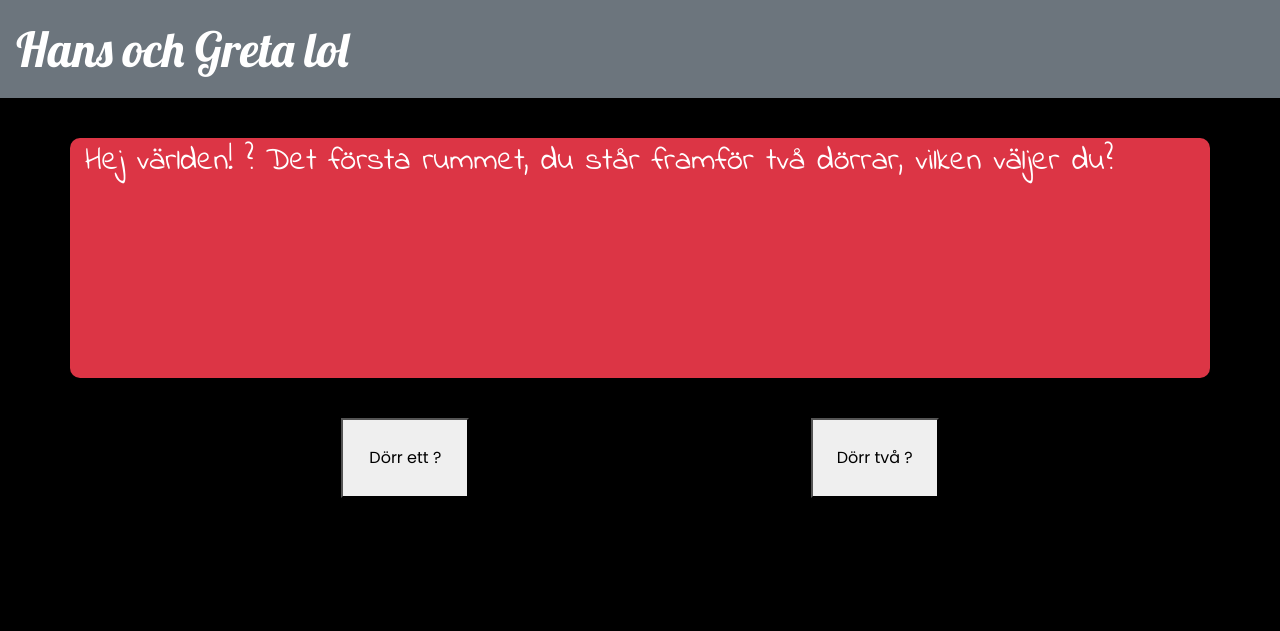
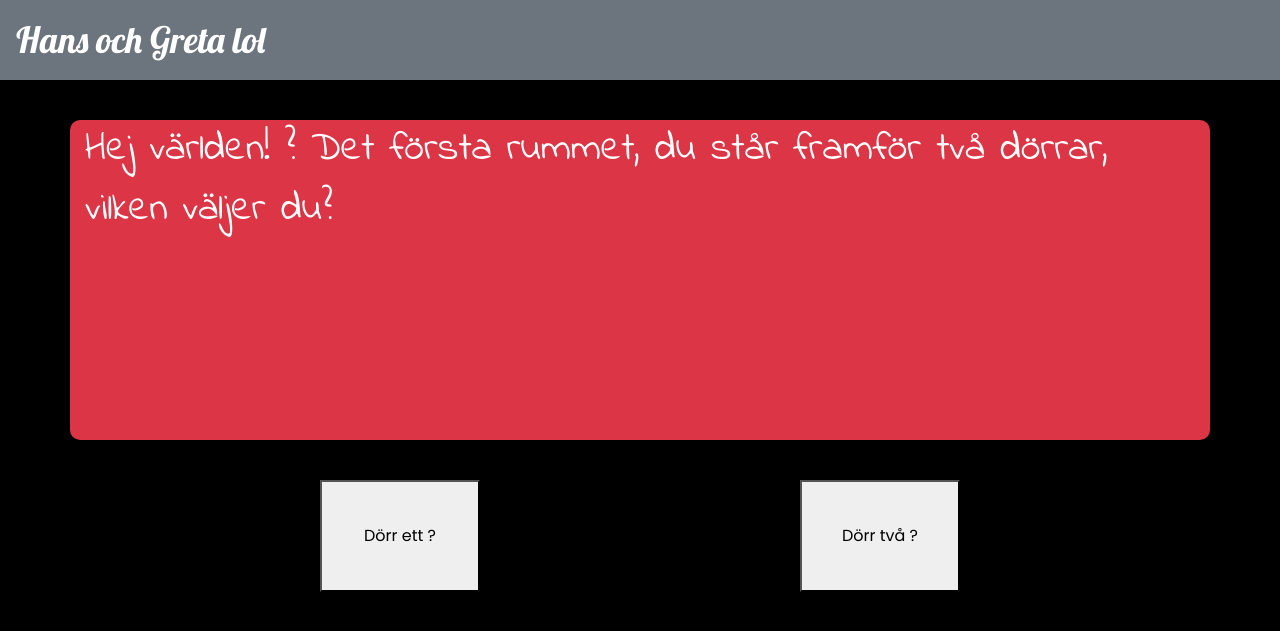
Before and after one commit to Schampen/wsp1-soloaventyr, a PHP site: page / in a window 1280 px wide. Shown: the top 631 px of the page. Run offline with PHP 8.4, Linux system fonts and the light colour scheme; data comes from the database, SQL or seed files in the repository; data that the repository does not hold is empty; a stand-in replaces the project's code that opens the database connection.

Commit message:
Gjort sidan lite mer responsive

```diff
--- a/php/css/style.css
+++ b/php/css/style.css
@@ -10,7 +10,6 @@ main {
 }
 
 p {
-    font-size: 2em;
     color: white;
     font-family: 'Indie Flower', cursive;
 }
@@ -18,7 +17,6 @@ p {
 .h1 {
     color: white;
     font-family: 'Lobster', cursive;
-    font-size: 3em;
 }
 
 ul {
@@ -31,12 +29,95 @@ ul {
 
 .container {
     border-radius: 10px;
-    height: 30vh;
-    width: 80em;
 }
 
 button {
-    height: 5em;
-    width: 8em;
     font-family: 'Poppins', sans-serif;
 }
+
+/**Small devices (landscape phones, 576px and up)**/
+@media (min-width: 576px) {
+    button {
+        height: 5em;
+        width: 8em;
+    }
+
+    .container {
+        height: 30vh;
+        width: 60em;
+    }
+
+    p {
+        font-size: 1.25em;
+    }
+
+    .h1 {
+        font-size: 1em;
+    }
+
+}
+
+/** Medium devices (tablets, 768px and up)**/
+@media (min-width: 768px) {
+    button {
+        height: 4em;
+        width: 6em;
+    }
+
+    .container {
+        height: 30vh;
+        width: 70em;
+    }
+
+    p {
+        font-size: 1.5em;
+    }
+
+    .h1 {
+        font-size: 1.25em;
+    }
+
+}
+
+/** Large devices (desktops, 992px and up)**/
+@media (min-width: 992px) {
+    button {
+        height: 5em;
+        width: 8em;
+    }
+
+    .container {
+        height: 30vh;
+        width: 80em;
+    }
+
+    p {
+        font-size: 2em;
+    }
+
+    .h1 {
+        font-size: 1.75em;
+    }
+}
+
+/* Extra large devices (large desktops, 1200px and up)*/
+@media (min-width: 1200px) {
+    button {
+        height: 7em;
+        width: 10em;
+    }
+
+    .container {
+        height: 40vh;
+        width: 90em;
+    }
+
+    p {
+        font-size: 2.5em;
+    }
+
+    .h1 {
+        font-size: 2.25em;
+    }
+
+}
```
